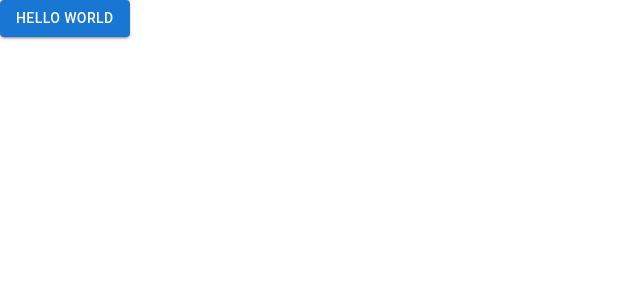
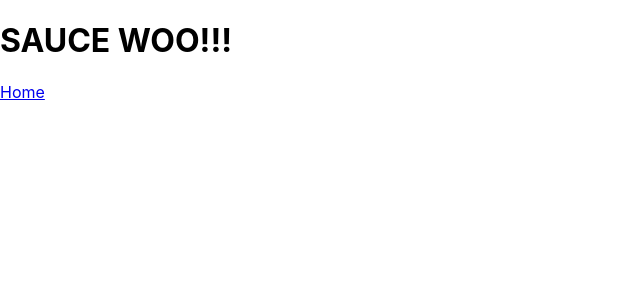
Before and after one commit to Jipwox/voxenfrontend, a React (Create React App) app in the folder voxenfrontend/: page /sauce in a window 1280 px wide. Shown: the top 300 px of the page, without its empty margins (0-640 px from the left). Built offline with nearby package versions, Linux system fonts and the light colour scheme.

Commit message:
got routing working

```diff
--- a/voxenfrontend/package.json
+++ b/voxenfrontend/package.json
@@ -12,6 +12,8 @@
     "@testing-library/user-event": "^13.5.0",
     "react": "^18.2.0",
     "react-dom": "^18.2.0",
+    "react-router": "^6.3.0",
+    "react-router-dom": "^6.3.0",
     "react-scripts": "5.0.1",
     "web-vitals": "^2.1.4"
   },
--- a/voxenfrontend/src/App.js
+++ b/voxenfrontend/src/App.js
@@ -1,4 +1,6 @@
-import HomePage from './home/HomePage';
+import HomePage from "./home/HomePage";
+import SaucePage from "./sauce/SaucePage";
+import { BrowserRouter as Router, Routes, Route } from "react-router-dom";
 
 function App() {
   return (
@@ -6,7 +8,12 @@ function App() {
       <head>
         <meta name="viewport" content="initial-scale=1, width=device-width" />
       </head>
-      <HomePage />
+      <Router>
+        <Routes>
+          <Route path="/" element={<HomePage/>}/>
+          <Route path="/sauce" element={<SaucePage/>} />
+        </Routes>
+      </Router>
     </div>
   );
 }
--- a/voxenfrontend/src/home/HomePage.jsx
+++ b/voxenfrontend/src/home/HomePage.jsx
@@ -1,9 +1,11 @@
-import Button from "@mui/material/Button";
+import { Link } from "react-router-dom";
 
 function HomePage() {
   return (
     <div>
-      <Button variant="contained">Hello World</Button>
+      <Link to="/sauce" className="btn btn-primary">
+        Sauce Page
+      </Link>
     </div>
   );
 }
--- /dev/null
+++ b/voxenfrontend/src/sauce/SaucePage.jsx
@@ -0,0 +1,14 @@
+import { Link } from "react-router-dom";
+
+function SaucePage() {
+  return (
+    <div>
+      <h1>SAUCE WOO!!!</h1>
+      <Link to="/" className="btn btn-primary">
+        Home
+      </Link>
+    </div>
+  );
+}
+
+export default SaucePage;
```
Also changed, not shown: 1 other file (tests, documents, lock files or other folders).
